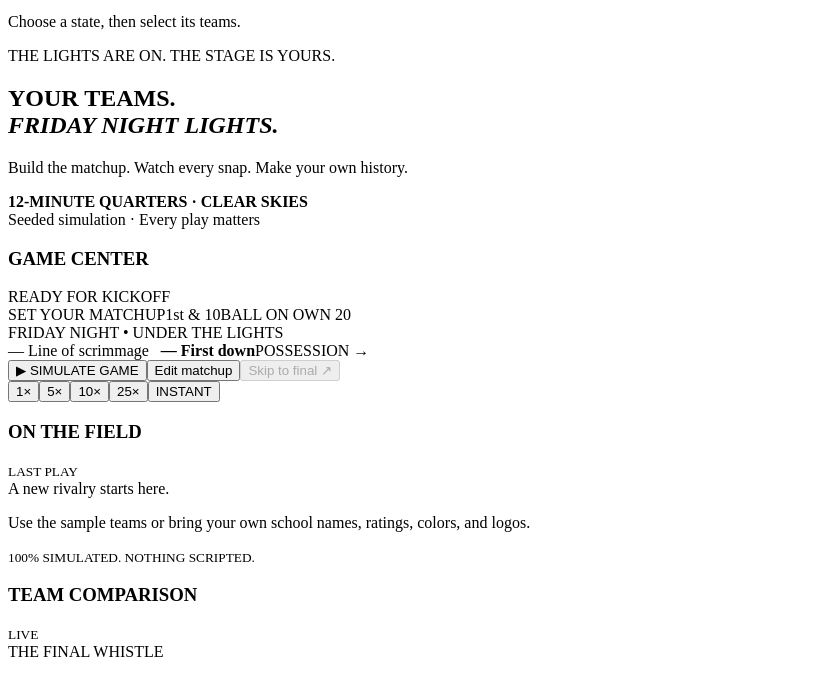
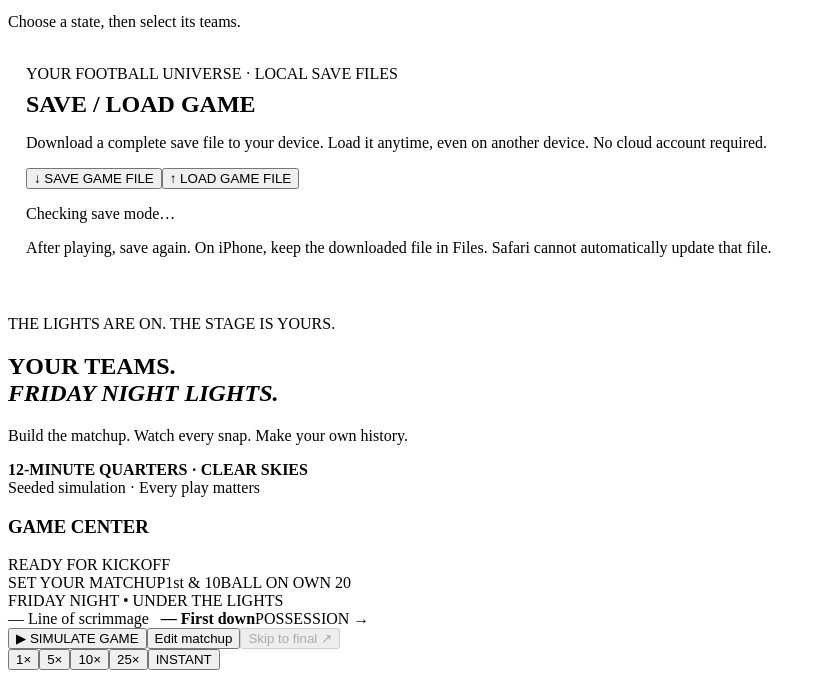
Before and after one commit to boehmerbraden/Friday-night-sim, a website: page index.template.html in a window 1280 px wide. Shown: the part 105-782 px from the top of the page, without its empty margins (0-826 px from the left). Drawn offline with Linux system fonts and the light colour scheme.

Commit message:
Wire local save cartridges into simulator and storage adapters

```diff
--- a/index.template.html
+++ b/index.template.html
@@ -2,7 +2,7 @@
 <div class="shell"><header class="topbar"><div class="brand"><div class="mark">F</div>FRIDAY<span>NIGHT</span></div><nav class="topnav" aria-label="Main navigation"><button data-view="gamecast" class="active">Gamecast</button><button data-view="setup">Matchup</button><button data-view="teams">Teams</button><button data-view="season">Season Mode</button><button data-view="history">Saved games</button><button data-view="rules">How it works</button></nav><span class="pill"><span class="dot"></span>HIGH SCHOOL FOOTBALL</span></header>
 <div class="state-bar"><div><label for="active-state">SELECT YOUR STATE</label><select id="active-state" aria-label="Select your state"></select></div><p id="state-context">Choose a state, then select its teams.</p></div>
 <main>
-<section id="season" class="view hidden"></section>
+<section id="save-manager" class="panel" style="margin:16px 0 24px;padding:18px"><div class="eyebrow">YOUR FOOTBALL UNIVERSE · LOCAL SAVE FILES</div><h2 style="margin:8px 0">SAVE / LOAD GAME</h2><p class="help">Download a complete save file to your device. Load it anytime, even on another device. No cloud account required.</p><div class="actions"><button id="save-download" type="button" class="primary">↓ SAVE GAME FILE</button><button id="save-load" type="button">↑ LOAD GAME FILE</button><input id="save-file" type="file" accept=".json,application/json" style="display:none"></div><p class="help" id="save-status">Checking save mode…</p><p class="help" id="save-message" role="status" aria-live="polite"></p><p class="help">After playing, save again. On iPhone, keep the downloaded file in Files. Safari cannot automatically update that file.</p></section><section id="season" class="view hidden"></section>
 <section id="gamecast" class="view"><div id="season-game-ribbon" class="season-ribbon hidden"></div><div class="hero"><div><div class="eyebrow">THE LIGHTS ARE ON. THE STAGE IS YOURS.</div><h1>YOUR TEAMS.<br><em>FRIDAY NIGHT LIGHTS.</em></h1><p>Build the matchup. Watch every snap. Make your own history.</p></div><div class="meta"><strong id="venue-meta">12-MINUTE QUARTERS · CLEAR SKIES</strong><br>Seeded simulation · Every play matters</div></div>
 <div class="layout"><div class="panel"><div class="panel-head"><h3>GAME CENTER</h3><span id="game-status" class="pill">READY FOR KICKOFF</span></div><div id="scoreboard" class="scoreboard"></div><div class="situation"><span id="possession" class="possession">SET YOUR MATCHUP</span><span id="down-distance">1st & 10</span><span id="ball-location">BALL ON OWN 20</span></div><div class="field-wrap"><div class="field" id="field" aria-label="Football field"><div id="end-left" class="endzone"></div><div id="end-right" class="endzone right"></div><div class="hashes"></div><div id="yard-lines"></div><div id="scrimmage" class="marker"></div><div id="first-down" class="marker first"></div><div id="ball" class="ball"></div><div class="field-label">FRIDAY NIGHT • UNDER THE LIGHTS</div><div class="field-flash" id="flash"></div></div><div class="field-key"><span>— Line of scrimmage &nbsp; <b>— First down</b></span><span id="direction">POSSESSION →</span></div></div><div class="controls"><button id="start" class="primary">▶ SIMULATE GAME</button><button id="edit-matchup" class="ghost">Edit matchup</button><button id="finish" class="ghost" disabled>Skip to final ↗</button><div class="speed" aria-label="Simulation speed"><button data-speed="1">1×</button><button data-speed="5">5×</button><button data-speed="10" class="active">10×</button><button data-speed="25">25×</button><button data-speed="instant">INSTANT</button></div></div></div>
 <aside class="side-stack"><div class="panel"><div class="panel-head"><h3>ON THE FIELD</h3><small>LAST PLAY</small></div><div id="latest" class="latest"><div class="type">A new rivalry starts here.</div><p>Use the sample teams or bring your own school names, ratings, colors, and logos.</p><small>100% SIMULATED. NOTHING SCRIPTED.</small></div></div><div class="panel"><div class="panel-head"><h3>TEAM COMPARISON</h3><small>LIVE</small></div><div id="live-stats" class="stat-lines"></div></div></aside></div>
```
